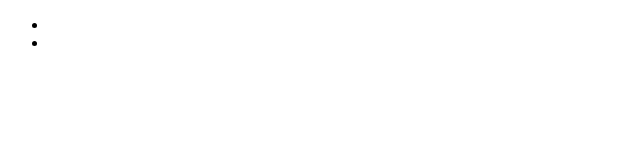
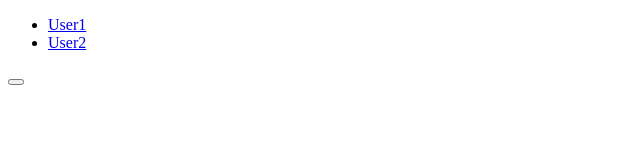
Before and after one commit to vaishnavisantosh/custom-error-demo-nxtJS, a Next.js app: page / in a window 1280 px wide. Shown: the top 160 px of the page, without its empty margins (0-640 px from the left). Built offline with nearby package versions, Linux system fonts and the light colour scheme.

Commit message:
generatinf client side error

```diff
--- a/pages/index.js
+++ b/pages/index.js
@@ -14,18 +14,23 @@ const users = [
 ];
 
 function Home() {
+
   return (
+    <>
     <ul>
       {users.map((user) => {
         return (
           <li key={user.id}>
             <Link href={`/users/${user.id}`}>
-             <a>{users.name}</a>
+              <a>{user.name}</a>
             </Link>
           </li>
+
         );
       })}
     </ul>
+      <button onClick={()=>{console.log("hi",user)}}></button>
+</>
   );
 }
 
```
Also changed, not shown: pages/_error.js (+10 -8 lines).
